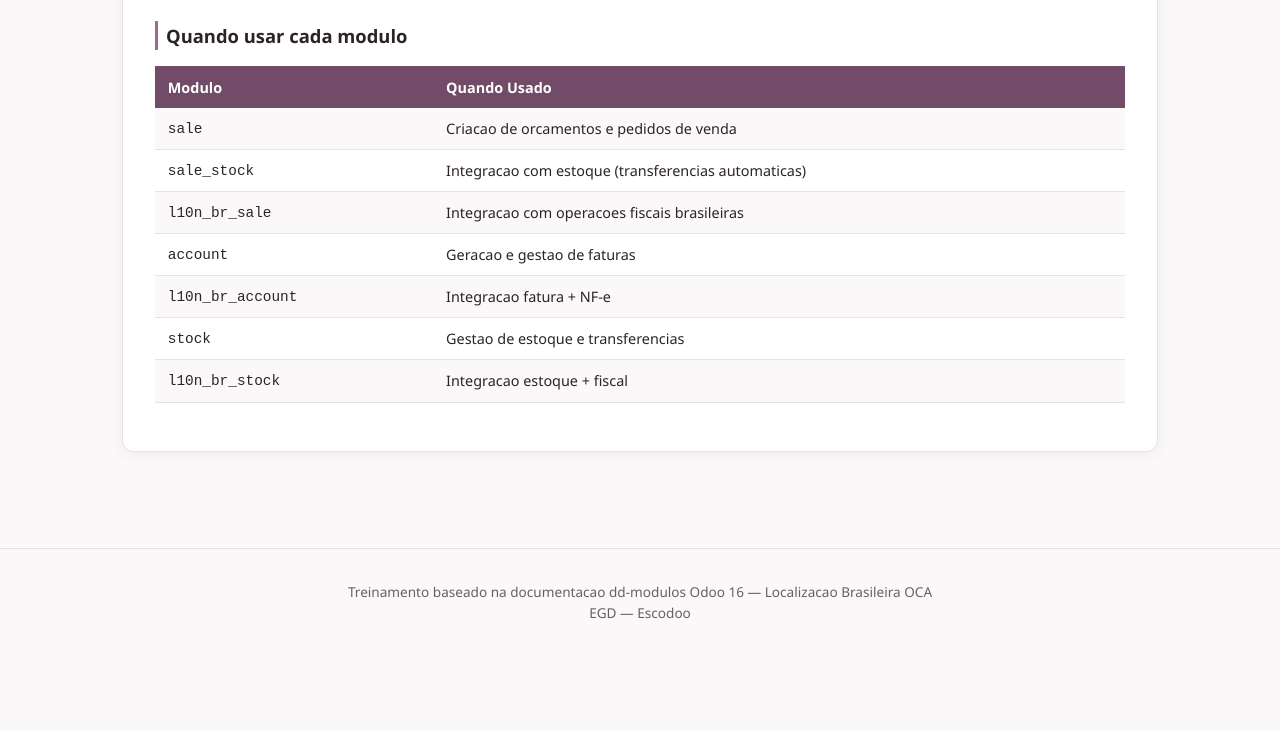
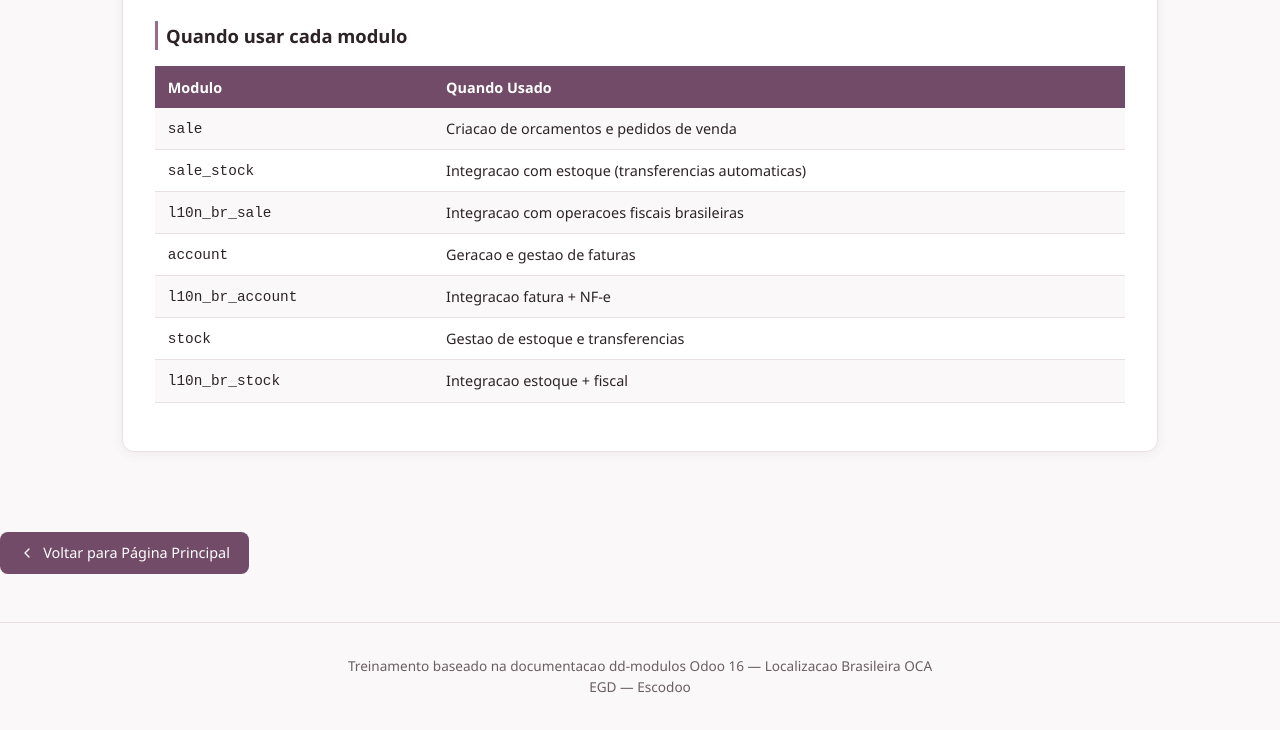
Before and after one commit to DenerWilliam/docsia-egd, a plain HTML site: page treinamentos/01-vendas.html in a window 1280 px wide. Shown: the part 9722-10452 px from the top of the page. Before the commit the page ends 10378 px from the top, so only its background shows below. Drawn offline with Linux system fonts and the light colour scheme; a script that the page names is missing.

Commit message:
feat: botao voltar para pagina principal nos treinamentos

```diff
--- a/treinamentos/01-vendas.html
+++ b/treinamentos/01-vendas.html
@@ -50,7 +50,10 @@
         .module-card p{color:var(--text-light);margin-top:.25rem;font-size:.8rem}
         .footer{text-align:center;padding:2rem;color:var(--text-light);font-size:.85rem;border-top:1px solid var(--border);margin-top:2rem}
         @media(max-width:768px){.hero h1{font-size:1.5rem}.container{padding:1rem}.section{padding:1.25rem}.nav a{font-size:.75rem;padding:.3rem .6rem}}
-    </style>
+
+        .back-btn{display:inline-flex;align-items:center;gap:.5rem;background:var(--primary);color:#fff;padding:.6rem 1.2rem;border-radius:8px;text-decoration:none;font-size:.9rem;font-weight:500;transition:all .2s;margin:1rem 0}
+        .back-btn:hover{background:var(--primary-dark);transform:translateY(-1px);box-shadow:0 4px 12px rgba(113,75,103,.3)}
+        .back-btn svg{width:16px;height:16px}</style>
 </head>
 <body>
 
@@ -539,6 +542,11 @@ flowchart TD
 
 </div>
 
+        <a href="index.html" class="back-btn">
+            <svg xmlns="http://www.w3.org/2000/svg" viewBox="0 0 24 24" fill="none" stroke="currentColor" stroke-width="2" stroke-linecap="round" stroke-linejoin="round"><path d="m15 18-6-6 6-6"/></svg>
+            Voltar para Página Principal
+        </a>
+
 <div class="footer">
     <p>Treinamento baseado na documentacao dd-modulos Odoo 16 — Localizacao Brasileira OCA</p>
     <p>EGD — Escodoo</p>
```
Also changed, not shown: treinamentos/02-compras.html (+9 -1 lines), treinamentos/03-estoque.html (+9 -1 lines), treinamentos/04-nfe.html (+9 -1 lines).
